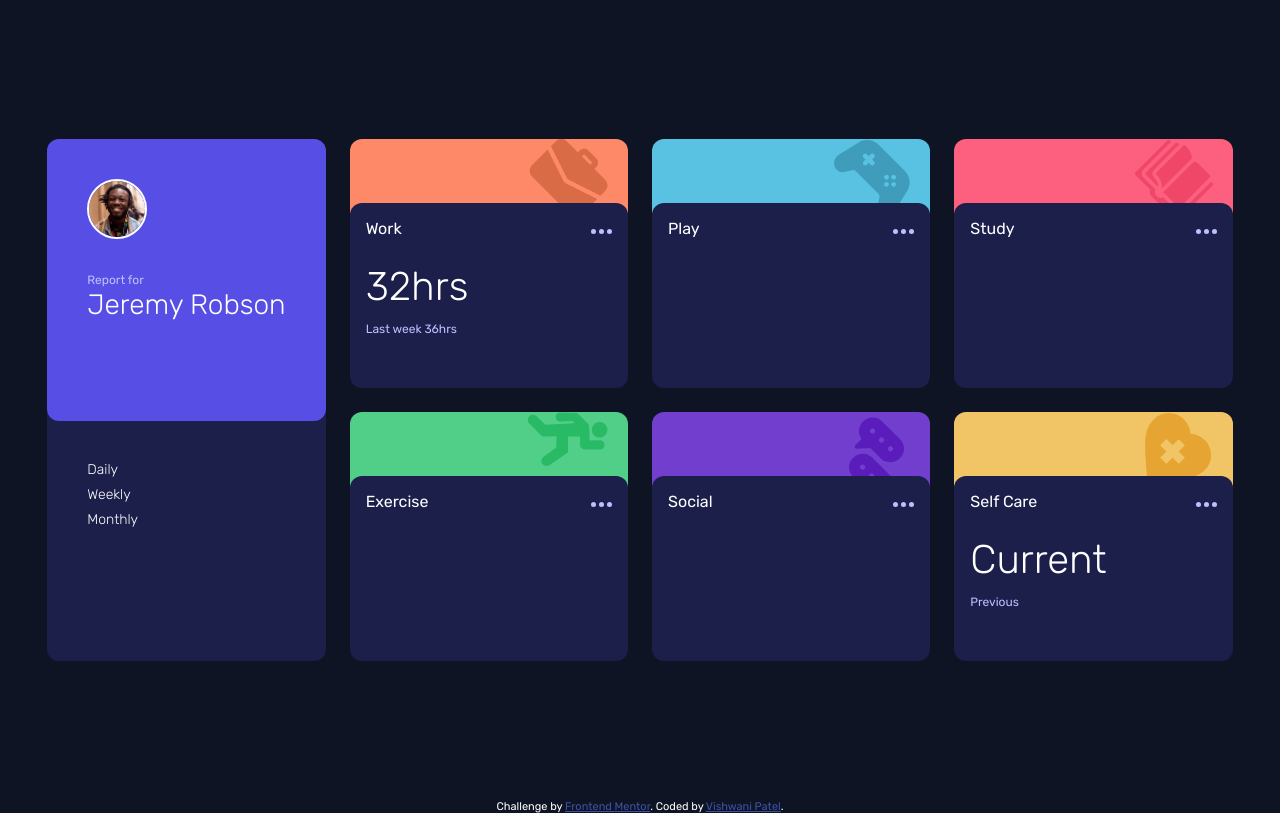
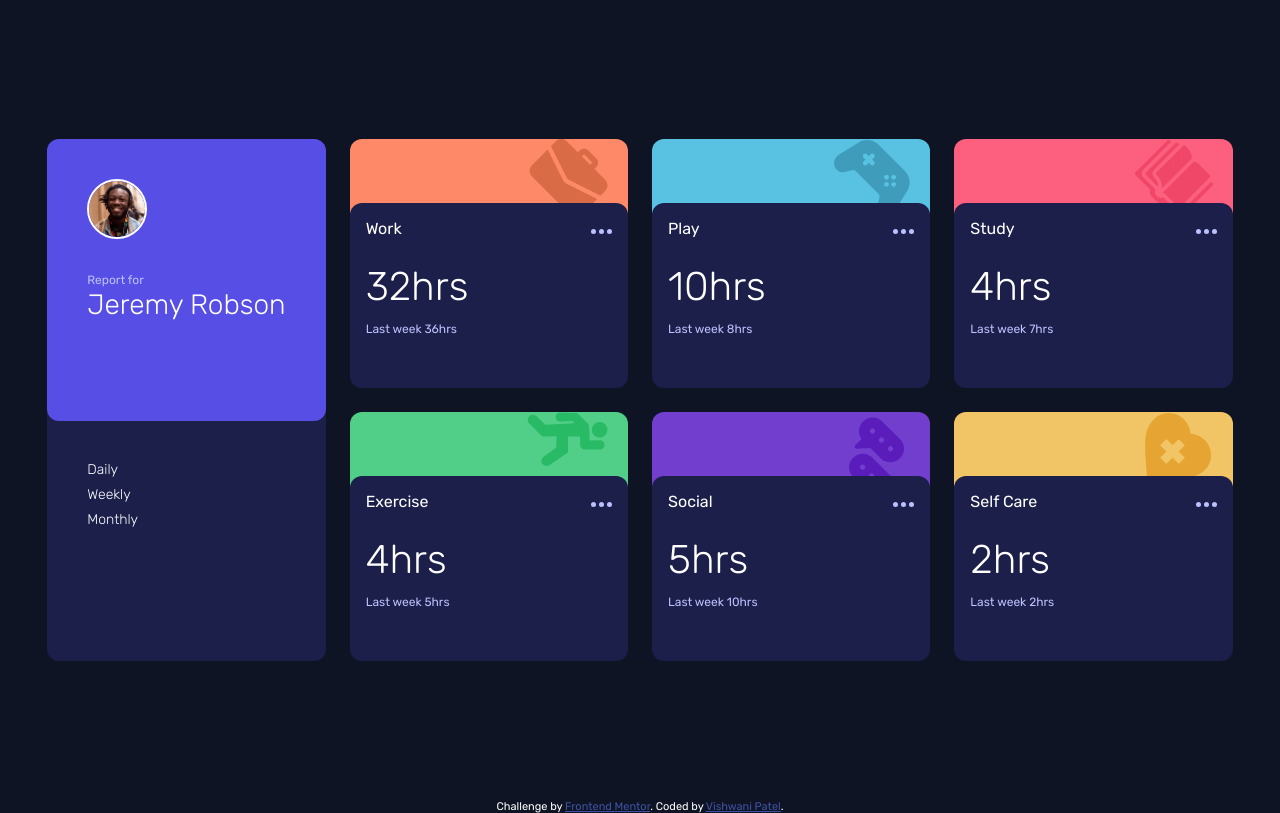
Before and after one commit to VishwaniPatel/Time-tracking-dashboard-main, a website: page index.html in a window 1280 px wide. Drawn offline with Linux system fonts and the light colour scheme.

Commit message:
display data

```diff
--- a/index.html
+++ b/index.html
@@ -71,8 +71,8 @@
                 </span>
               </div>
               <div class="duration">
-                <p class="current"></p>
-                <p class="previous"></p>
+                <p class="current">10hrs</p>
+                <p class="previous">Last week 8hrs</p>
               </div>
             </div>
           </div>
@@ -86,8 +86,8 @@
                 </span>
               </div>
               <div class="duration">
-                <p class="current"></p>
-                <p class="previous"></p>
+                <p class="current">4hrs</p>
+                <p class="previous">Last week 7hrs</p>
               </div>
             </div>
           </div>
@@ -102,8 +102,8 @@
                 </span>
               </div>
               <div class="duration">
-                <p class="current"></p>
-                <p class="previous"></p>
+                <p class="current">4hrs</p>
+                <p class="previous">Last week 5hrs</p>
               </div>
             </div>
           </div>
@@ -118,8 +118,8 @@
                 </span>
               </div>
               <div class="duration">
-                <p class="current"></p>
-                <p class="previous"></p>
+                <p class="current">5hrs</p>
+                <p class="previous">Last week 10hrs</p>
               </div>
             </div>
           </div>
@@ -134,8 +134,8 @@
                 </span>
               </div>
               <div class="duration">
-                <p class="current">Current</p>
-                <p class="previous">Previous</p>
+                <p class="current">2hrs</p>
+                <p class="previous">Last week 2hrs</p>
               </div>
             </div>
           </div>
```
